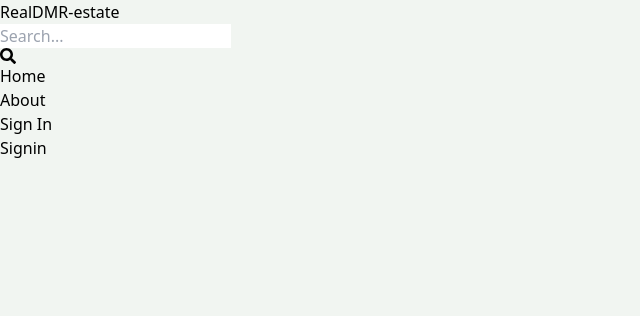
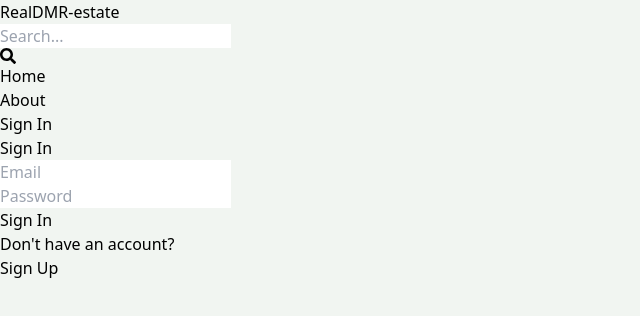
Before and after one commit to merlin254-X/full-stack-mern-estate, a React (Vite) app in the folder client/: page /sign-in in a window 1280 px wide. Shown: the top 316 px of the page, without its empty margins (0-640 px from the left). Built offline with nearby package versions, Linux system fonts and the light colour scheme.

Commit message:
complete sign in page functionality

```diff
--- a/client/src/pages/Signin.jsx
+++ b/client/src/pages/Signin.jsx
@@ -1,7 +1,83 @@
-import React from 'react'
+import React, { useState } from 'react';
+import { Link, useNavigate } from 'react-router-dom';
 
-export default function Signin() {
+export default function SignIn() {
+  const [formData, setFormData] = useState({});
+  const [error, setError] = useState(null);
+  const [loading, setLoading] = useState(false);
+  const navigate = useNavigate();
+
+  // Handler for input change
+  const handleChange = (e) => {
+    setFormData({
+      ...formData,
+      [e.target.name]: e.target.value,
+    });
+  };
+
+  // Handler for form submission
+  const handleSubmit = async (e) => {
+    e.preventDefault();
+    try {
+      setLoading(true);
+      const res = await fetch('/api/auth/signin', {
+        method: 'POST',
+        headers: {
+          'Content-Type': 'application/json',
+        },
+        body: JSON.stringify(formData),
+      });
+      const data = await res.json();
+      console.log(data);
+      if (data.success === false) {
+        setLoading(false);
+        setError(data.message);
+        return;
+      }
+      setLoading(false);
+      setError(null);
+      navigate('/');
+    } catch (error) {
+      setLoading(false);
+      setError(error.message);
+    }
+  };
+
   return (
-    <div>Signin</div>
-  )
+    <div className="p-6 max-w-lg mx-auto mt-10 bg-white shadow-md rounded-md">
+      <h1 className="text-3xl text-center font-semibold">Sign In</h1>
+      {error && <div className="text-red-500 mb-4">{error}</div>} {/* Error message display */}
+      <form className="mt-4" onSubmit={handleSubmit}>
+        <div className="mb-4">
+          <input
+            type="email"
+            name="email" // Name attribute for tracking
+            placeholder="Email"
+            className="border rounded-md p-2 w-full"
+            value={formData.email}
+            onChange={handleChange} // Corrected handler name here
+          />
+        </div>
+        <div className="mb-4">
+          <input
+            type="password"
+            name="password" // Name attribute for tracking
+            placeholder="Password"
+            className="border rounded-md p-2 w-full"
+            value={formData.password}
+            onChange={handleChange} // Corrected handler name here
+          />
+        </div>
+        <button type="submit" disabled={loading} className="bg-blue-500 text-white p-2 rounded-md w-full">
+          {loading ? 'Loading...' : 'Sign In'}
+        </button>
+      </form>
+      <div className="flex gap-2 mt-5">
+        <p>Don't have an account?</p>
+        <Link to="/sign-up">
+          <span className="text-blue-700">Sign Up</span>
+        </Link>
+      </div>
+    </div>
+  );
 }
--- a/client/src/pages/Signup.jsx
+++ b/client/src/pages/Signup.jsx
@@ -1,31 +1,25 @@
 import React, { useState } from 'react';
 import { Link, useNavigate } from 'react-router-dom';
 
-export default function Signup() {
-  // State to track form inputs
-  const [formData, setFormData] = useState({
-    username: '',
-    email: '',
-    password: '',
-  });
+export default function SignUp() {
+  const [formData, setFormData] = useState({});
   const [error, setError] = useState(null);
-  const [Loading, setLoading] = useState(false);
+  const [loading, setLoading] = useState(false);
   const navigate = useNavigate();
 
   // Handler for input change
-  const handleInputChange = (e) => {
+  const handleChange = (e) => {
     setFormData({
       ...formData,
-      [e.target.name]: e.target.value // Update the specific field
+      [e.target.name]: e.target.value,
     });
   };
 
   // Handler for form submission
   const handleSubmit = async (e) => {
-    e.preventDefault(); // Prevent page reload
-    setLoading(true); // Show Loading Indicator
-
+    e.preventDefault();
     try {
+      setLoading(true);
       const res = await fetch('/api/auth/signup', {
         method: 'POST',
         headers: {
@@ -33,23 +27,19 @@ export default function Signup() {
         },
         body: JSON.stringify(formData),
       });
-
       const data = await res.json();
-
-      if (!data.success) {
-        setError(data.message);  // Set error message
-        setLoading(false);        // Stop loading
+      console.log(data);
+      if (data.success === false) {
+        setLoading(false);
+        setError(data.message);
         return;
       }
-
-      setLoading(false); // Stop loading
-      console.log(data);  // Log response
+      setLoading(false);
+      setError(null);
       navigate('/sign-in');
-    } catch (err) {
-      setError('An error occurred while signing up.');  // Display a general error message
-
-      setLoading(false); // Stop loading
-      console.error('Error:', err);  // Log error to the console
+    } catch (error) {
+      setLoading(false);
+      setError(error.message);
     }
   };
 
@@ -64,7 +54,8 @@ export default function Signup() {
             name="username" // Name attribute for tracking
             placeholder="Username"
             className="border rounded-md p-2 w-full"
-            onChange={handleInputChange} // Attach onChange event
+            value={formData.username}
+            onChange={handleChange} // Corrected handler name here
           />
         </div>
         <div className="mb-4">
@@ -73,7 +64,8 @@ export default function Signup() {
             name="email" // Name attribute for tracking
             placeholder="Email"
             className="border rounded-md p-2 w-full"
-            onChange={handleInputChange} // Attach onChange event
+            value={formData.email}
+            onChange={handleChange} // Corrected handler name here
           />
         </div>
         <div className="mb-4">
@@ -82,11 +74,12 @@ export default function Signup() {
             name="password" // Name attribute for tracking
             placeholder="Password"
             className="border rounded-md p-2 w-full"
-            onChange={handleInputChange} // Attach onChange event
+            value={formData.password}
+            onChange={handleChange} // Corrected handler name here
           />
         </div>
-        <button type="submit" disabled={Loading} className="bg-blue-500 text-white p-2 rounded-md w-full">
-          {Loading ? 'Loading...' : 'Sign Up'}
+        <button type="submit" disabled={loading} className="bg-blue-500 text-white p-2 rounded-md w-full">
+          {loading ? 'Loading...' : 'Sign Up'}
         </button>
       </form>
       <div className="flex gap-2 mt-5">
```
Also changed, not shown: 1 other file (tests, documents, lock files or other folders).
